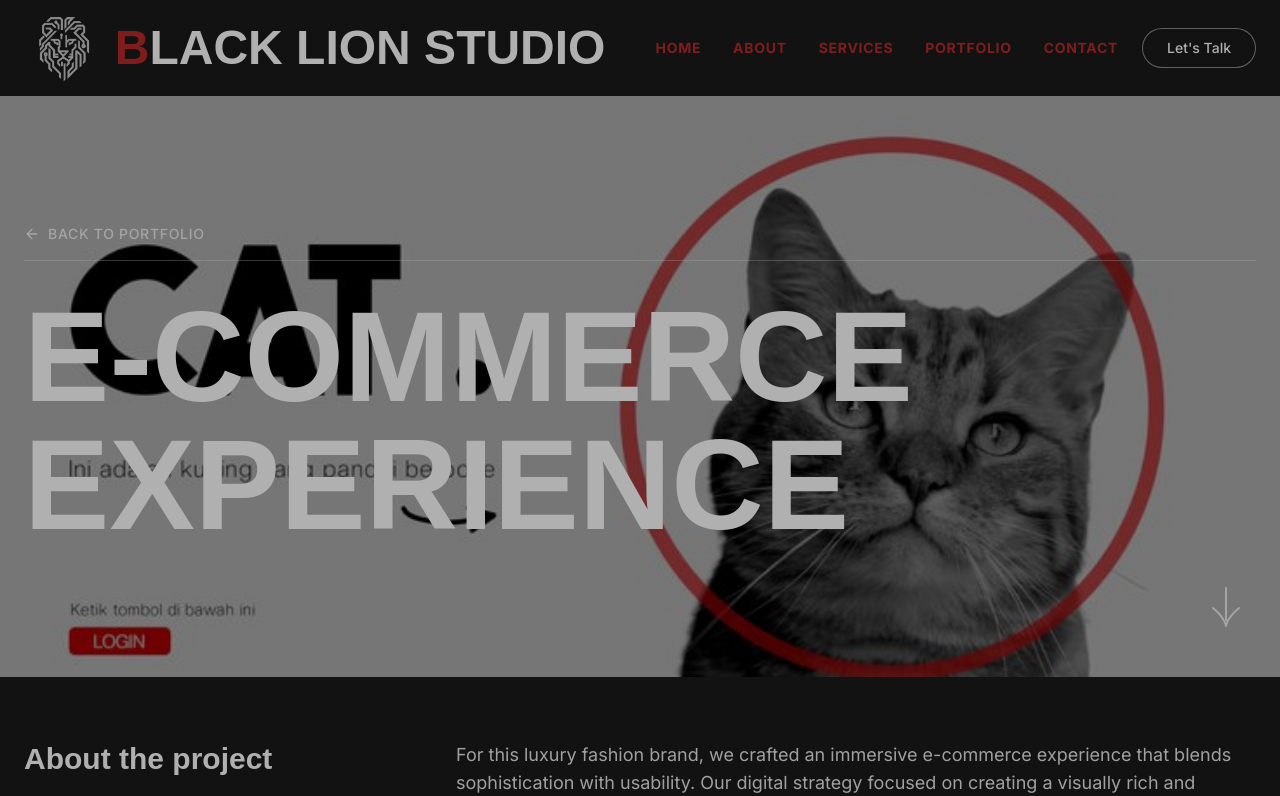
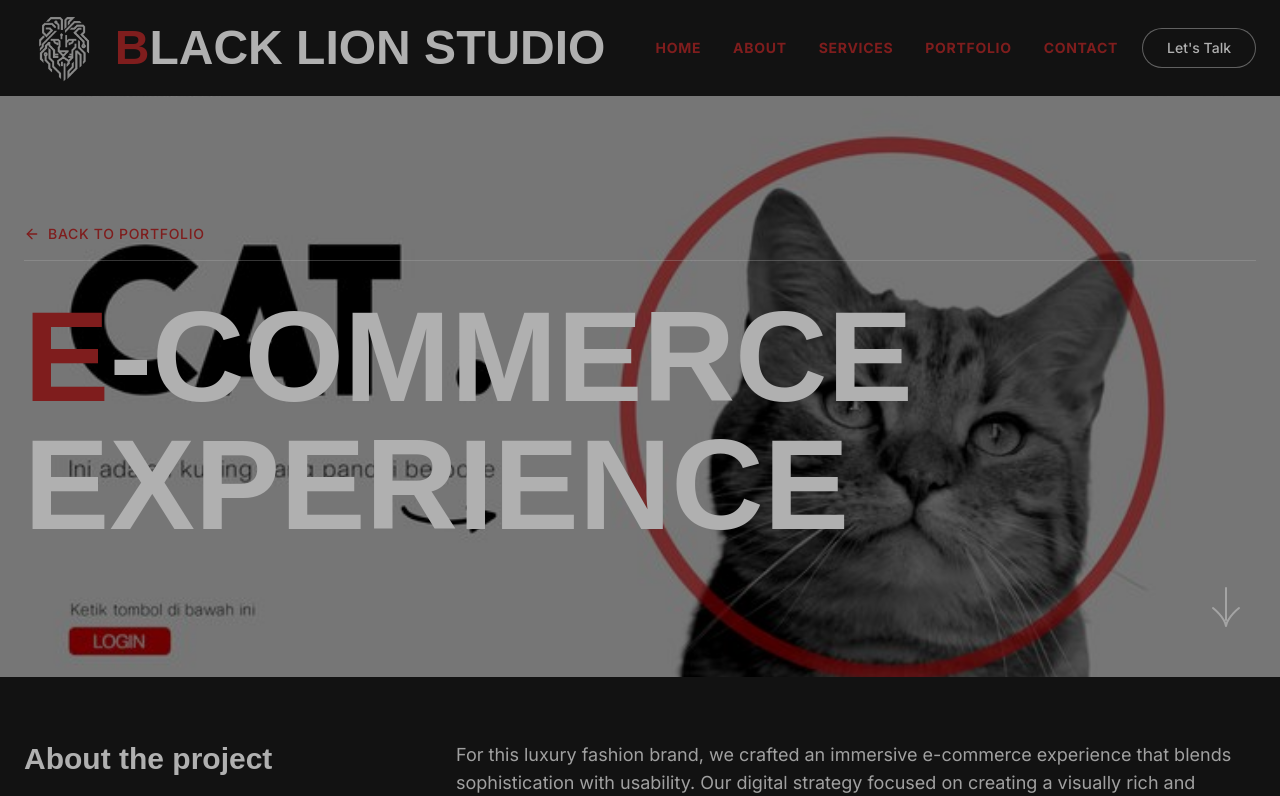
Before and after one commit to blck04/blacklionstudio, a Next.js app: page /work/e-commerce-experience in a window 1280 px wide. Shown: the top 796 px of the page. Built offline with nearby package versions, Linux system fonts and the light colour scheme; a web font is replaced by a local one.

Commit message:
the fisrt letter of the project title on the project page should be red

```diff
--- a/src/app/work/[slug]/page.tsx
+++ b/src/app/work/[slug]/page.tsx
@@ -15,6 +15,8 @@ export default function ProjectPage({ params }: { params: { slug: string } }) {
   if (!project) {
     notFound();
   }
+
+  const projectTitleUpper = project.title.toUpperCase();
 
   return (
     <div className="flex flex-col min-h-screen bg-background text-foreground">
@@ -34,14 +36,14 @@ export default function ProjectPage({ params }: { params: { slug: string } }) {
           <div className="container relative z-10 mx-auto px-4 md:px-6">
             <Link
               href="/#work"
-              className="group mb-4 inline-flex items-center gap-2 text-sm font-medium uppercase tracking-wider text-foreground/80 transition-colors hover:text-foreground"
+              className="group mb-4 inline-flex items-center gap-2 text-sm font-medium uppercase tracking-wider text-destructive transition-colors"
             >
               <ArrowLeft className="h-4 w-4 transition-transform duration-300 group-hover:-translate-x-1" />
               Back to Portfolio
             </Link>
             <Separator className="mb-6 md:mb-8 bg-foreground/30" />
             <h1 className="font-headline text-5xl font-bold tracking-tighter text-foreground md:text-7xl lg:text-9xl">
-              {project.title.toUpperCase()}
+              <span className="text-destructive">{projectTitleUpper.charAt(0)}</span>{projectTitleUpper.slice(1)}
             </h1>
           </div>
           <div className="absolute bottom-10 right-10 z-10 hidden md:block">
```
